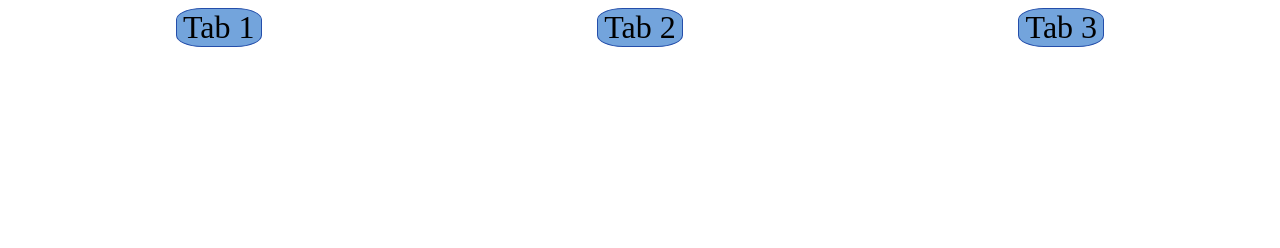
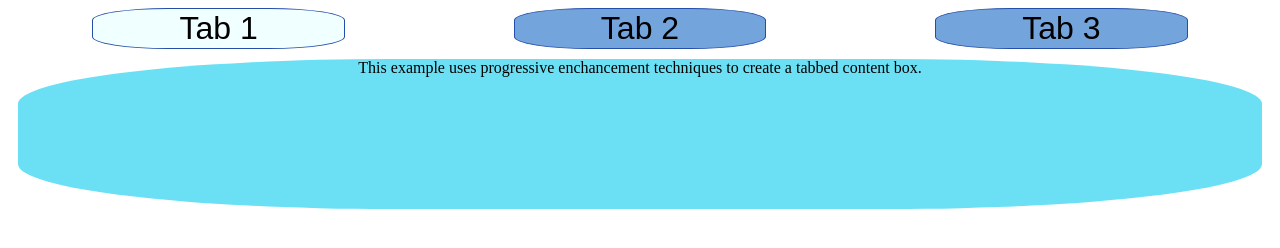
Before and after one commit to Aniutikm/Java-Script.-Home-Work-5.-Tabs, a plain HTML site: page index.html in a window 1280 px wide. Drawn offline with Linux system fonts and the light colour scheme.

Commit message:
incorrect

```diff
--- a/index.html
+++ b/index.html
@@ -8,6 +8,9 @@
    <title>Java Script. Tabs</title>
    <style>
     .tabs{
+        display: block;
+    }
+    .buttons{
         display: flex;
     }
     .tabs-item{
@@ -22,49 +25,51 @@
     .tabs-item-content{
         border-radius: 30%;
         background-color: rgb(107, 224, 245);
-        transition: 1s;
-		overflow: hidden;
+		display: none;
 		height: 150px;
         margin: 10px;
+        text-align: center;
     }
-    .tabs-item-content>h3, p{
-       text-align: center;
+
+    .active-item{
+        background-color: azure;
     }
-    .hide{
-        height: 0px;
+    .active-content{
+        display: block;
     }
    </style>
 </head>
 
 <body>
     <div class="tabs">
-        <div>
-        <div class="tabs-item">Tab 1</div>
-        <div class="tabs-item-content hide">
-            <h3>Tab 1 Content</h3>
-            <p>This example uses progressive
-                enchancement techniques to create a tabbed content box.</p>
-            </div>
+        <div class="buttons">
+
+        <button class="tabs-item active-item" type="button">Tab 1</button>
+        <button class="tabs-item" type="button">Tab 2</button>
+        <button class="tabs-item" type="button">Tab 3</button>
+
         </div>
-        <div>
-        <div class="tabs-item">Tab 2</div>
-        <div class="tabs-item-content hide">
-            <h3>Tab 1 Content</h3>
-            <p>This example uses progressive
-                enchancement techniques to create a tabbed content box.</p>
-        </div>
+
+
+            <div class="tabs-item-content active-content">
+                This example uses progressive
+                    enchancement techniques to create a tabbed content box.
+                </div>
+                <div class="tabs-item-content">
+                    This example uses progressive
+                        enchancement techniques to create a tabbed content box.
+                </div>
+                <div class="tabs-item-content">
+                    This example uses progressive
+                        enchancement techniques to create a tabbed content box.
+                </div>
+
+
     </div>
-    <div>
-        <div class="tabs-item">Tab 3</div>
-        <div class="tabs-item-content hide">
-            <h3>Tab 1 Content</h3>
-            <p>This example uses progressive
-                enchancement techniques to create a tabbed content box.</p>
-        </div>
-    </div>
-    </div>
+
     <script type="text/javascript">
 var tabsItem = document.querySelectorAll('.tabs-item');
+var tabsItemContent = document.querySelectorAll('.tabs-item-content');
 
 for(var i = 0; i < tabsItem.length; i++)
 {
@@ -72,8 +77,19 @@ for(var i = 0; i < tabsItem.length; i++)
 }
 function showItemContent()
 {
-    this.nextElementSibling.classList.toggle('hide');
-}
+        for (let i = 0; i < tabsItem.length; i++) {
+            tabsItem[i].classList.remove('active-item');
+            tabsItemContent[i].classList.remove('active-content');
+        }
+
+        tabsItem[i].classList.add('active-item');
+        tabsItemContent[i].classList.add('active-content');
+};
+
+
+
+
+
 
 
     </script>
```
